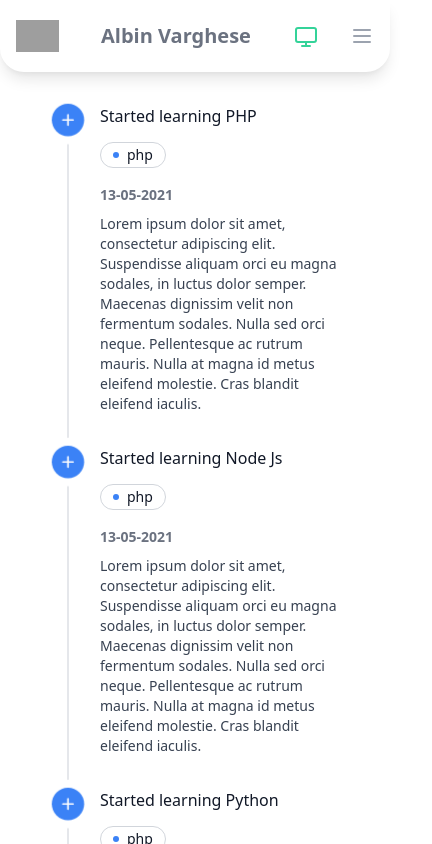
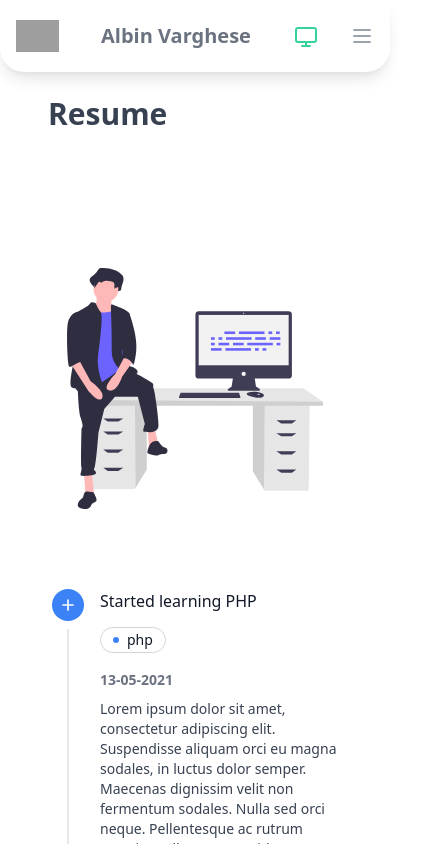
Before and after one commit to albinvar/portfolio-nuxt, a Nuxt app: page /resume in a window 390 px wide. Shown: the top 844 px of the page, 432 px wide, since content can reach past the window. Built offline with nearby package versions, Linux system fonts and the light colour scheme; grey boxes are pictures that could not be loaded.

Commit message:
add separate images for mobile and desktop view

```diff
--- a/pages/resume.vue
+++ b/pages/resume.vue
@@ -1,6 +1,15 @@
 <template>
   <div class="mx-4 flex flex-wrap">
-    <div class="lg:w-1/2 text-left p-8">
+    <div class='w-1/6'>
+      <h1 class="my-6 mx-8 text-3xl text-gray-700 dark:text-gray-200 font-semibold">Resume</h1>
+    </div>
+    <div class="lg:w-1/3 text-left p-8">
+      <object
+        :data="CoolProgrammerSvg"
+        type="image/svg+xml"
+        class="block md:hidden mx-auto my-20 w-64 max-h-screen"
+      ></object>
+
       <div class="flow-root">
         <ul class="mb-8">
           <li v-for="event in timelineEvents" :key="event.id">
@@ -80,12 +89,17 @@
       <object
         :data="CareerSvg"
         type="image/svg+xml"
-        class="my-3 mx-auto my-8 md:my-40 max-w-sm"
+        class="hidden md:block my-3 mx-auto md:my-40 max-w-sm"
       ></object>
       <object
         :data="RocketSvg"
         type="image/svg+xml"
         class="hidden md:block my-3 mx-auto my-40 max-w-sm"
+      ></object>
+      <object
+        :data="ChoicesSvg"
+        type="image/svg+xml"
+        class="block md:hidden my-3 mx-auto md:my-40 w-64 max-h-screen"
       ></object>
     </div>
   </div>
@@ -96,6 +110,8 @@ export default {
   data() {
     return {
       CareerSvg: require('~/assets/illustrations/progress.svg'),
+      CoolProgrammerSvg: require('~/assets/illustrations/cool_programmer.svg'),
+      ChoicesSvg: require('~/assets/illustrations/choices.svg'),
       RocketSvg: require('~/assets/illustrations/404.svg'),
       timelineEvents: [
         {
```
Also changed, not shown: assets/illustrations/cool_programmer.svg (added).
